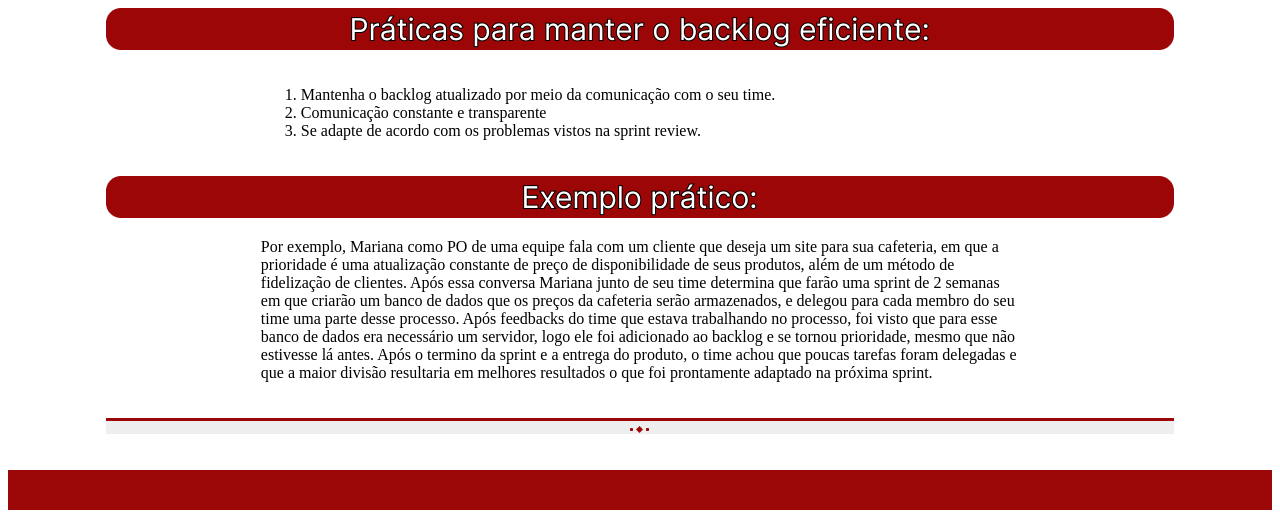
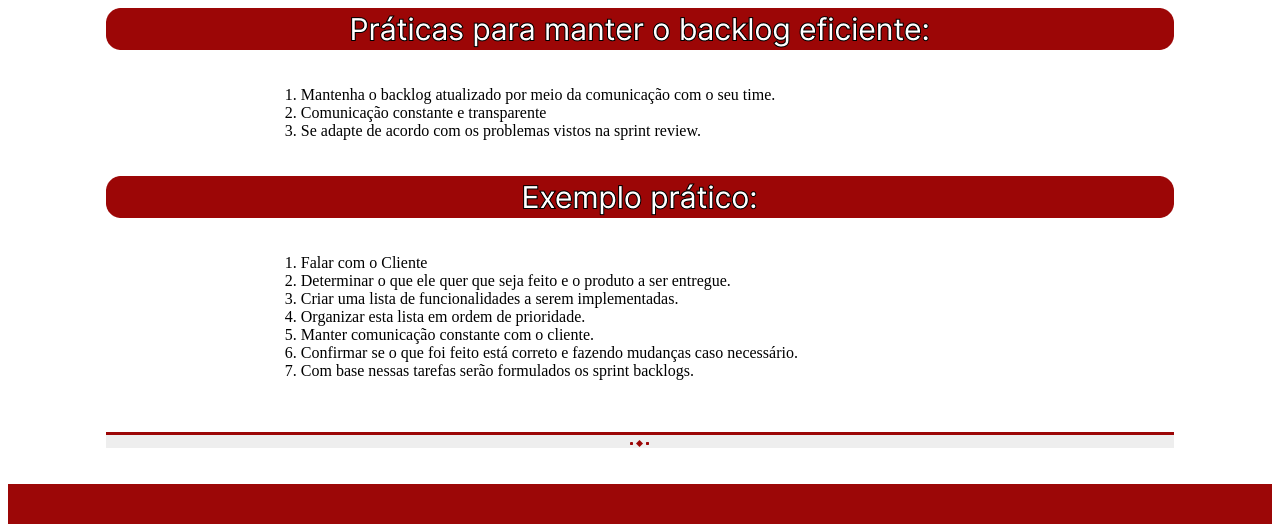
Before and after one commit to Marianatebecherani/adsapi1, a Flask app: page /product_backlog in a window 1280 px wide. Shown: the part 388-920 px from the top of the page. Before the commit the page ends 898 px from the top, so only its background shows below. Run offline with Flask 3, Linux system fonts and the light colour scheme; some web fonts are replaced.

Commit message:
Atualização de Texto - Exemplo Prático Product Backlog
Mudança no texto 3 da página Product Backlog, visando mudança no exemplo prático para atender especificações do cliente

```diff
--- a/Flask/templates/product_backlog.html
+++ b/Flask/templates/product_backlog.html
@@ -63,7 +63,15 @@
     </div>
 
     <div class="Texto_3">
-        Por exemplo, Mariana como PO de uma equipe fala com um cliente que deseja um site para sua cafeteria, em que a prioridade é uma atualização constante de preço de disponibilidade de seus produtos, além de um método de fidelização de clientes. Após essa conversa Mariana junto de seu time determina que farão uma sprint de 2 semanas em que criarão um banco de dados que os preços da cafeteria serão armazenados, e delegou para cada membro do seu time uma parte desse processo. Após feedbacks do time que estava trabalhando no processo, foi visto que para esse banco de dados era necessário um servidor, logo ele foi adicionado ao backlog e se tornou prioridade, mesmo que não estivesse lá antes. Após o termino da sprint e a entrega do produto, o time achou que poucas tarefas foram delegadas e que a maior divisão resultaria em melhores resultados o que foi prontamente adaptado na próxima sprint.
+        <ol>
+            <li>Falar com o Cliente</li>
+            <li>Determinar o que ele quer que seja feito e o produto a ser entregue.</li>
+            <li>Criar uma lista de funcionalidades a serem implementadas.</li>
+            <li>Organizar esta lista em ordem de prioridade.</li>
+            <li>Manter comunicação constante com o cliente.</li>
+            <li>Confirmar se o que foi feito está correto e fazendo mudanças caso necessário.</li>
+            <li>Com base nessas tarefas serão formulados os sprint backlogs.</li>
+        </ol>
     </div>
 
     <br><br>
```
